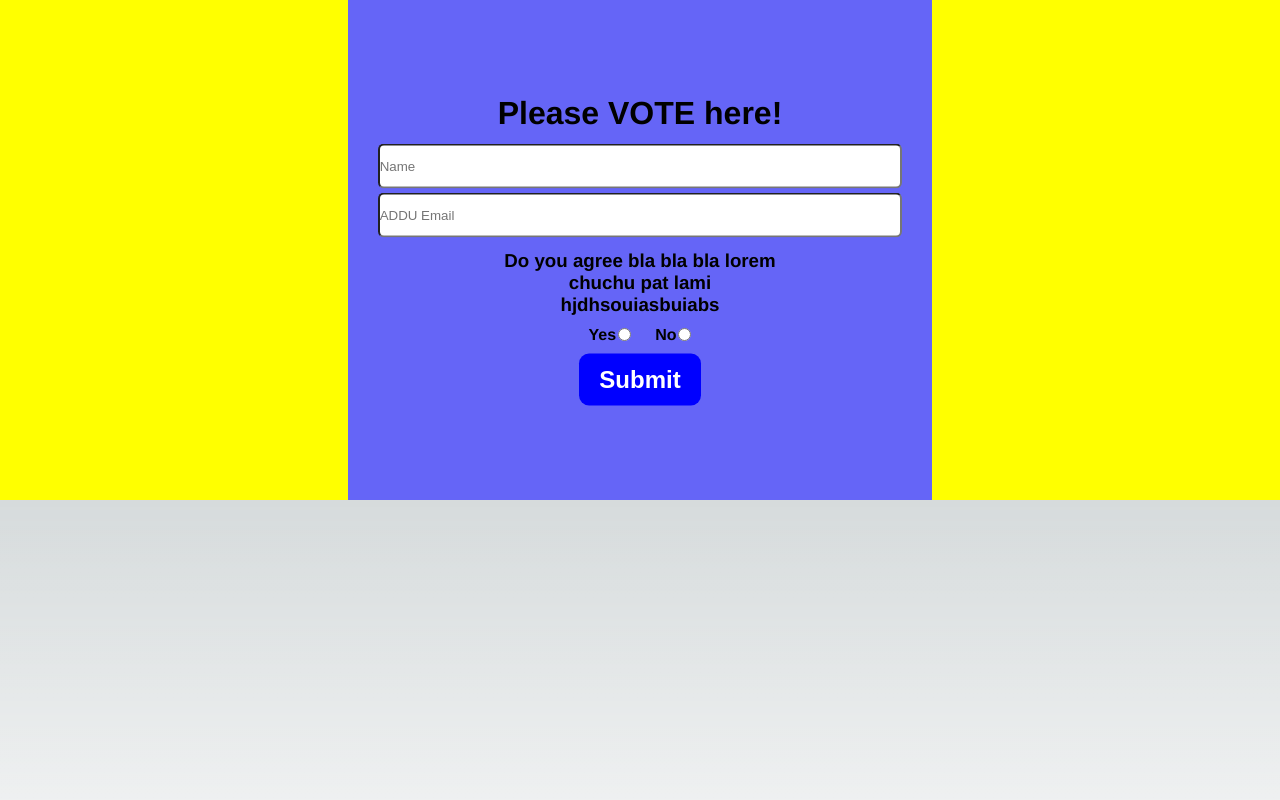
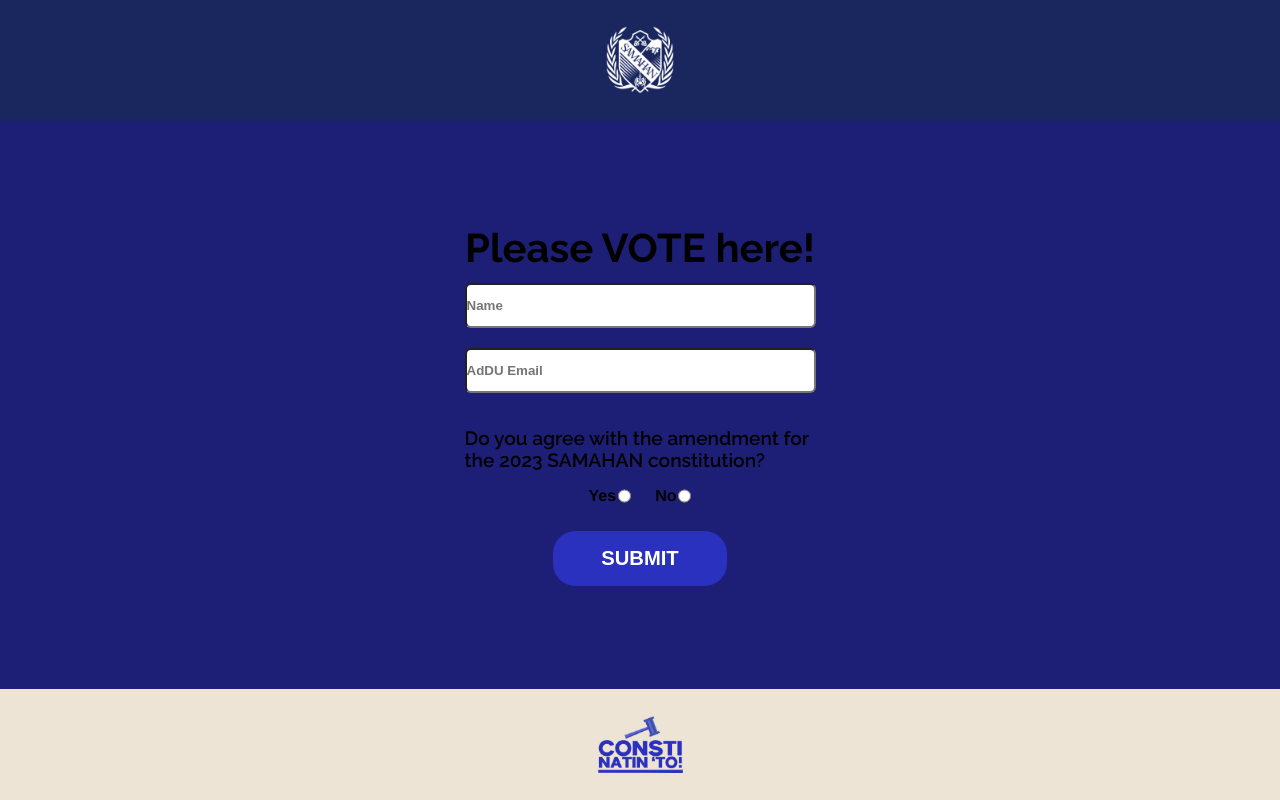
Before and after one commit to SAMAHAN-Systems-Development/SAMAHAN-Consti-web, a Next.js app: page / in a window 1280 px wide. Built offline with nearby package versions, Linux system fonts and the light colour scheme.

Commit message:
added header and footer, adjusted voteform

```diff
--- /dev/null
+++ b/components/Footer/Footer.jsx
@@ -0,0 +1,15 @@
+import Image from "next/image";
+import React from "react";
+import styles from "./Footer.module.css";
+
+const Footer = () => {
+  return (
+    <footer className={styles.footer}>
+      <div className={styles.image_wrapper}>
+        <Image src="/consti_natin.png" fill objectFit="contain" />
+      </div>
+    </footer>
+  );
+};
+
+export default Footer;
--- /dev/null
+++ b/components/Footer/Footer.module.css
@@ -0,0 +1,14 @@
+.footer {
+  flex: 1;
+  width: 100%;
+  background-color: #ede4d6;
+  display: flex;
+  align-items: center;
+  justify-content: center;
+}
+
+.image_wrapper {
+  width: 250px;
+  height: 90px;
+  position: relative;
+}
--- /dev/null
+++ b/components/Header/Header.jsx
@@ -0,0 +1,15 @@
+import Image from "next/image";
+import React from "react";
+import styles from "./Header.module.css";
+
+const Header = () => {
+  return (
+    <div className={styles.header}>
+      <div className={styles.image_wrapper}>
+        <Image src="/SAMAHAN.png" fill objectFit="contain" />
+      </div>
+    </div>
+  );
+};
+
+export default Header;
--- /dev/null
+++ b/components/Header/Header.module.css
@@ -0,0 +1,15 @@
+.header {
+  flex: 1;
+  width: 100%;
+  background-color: #1a275f;
+  display: flex;
+  align-items: center;
+  justify-content: center;
+  z-index: 999;
+}
+
+.image_wrapper {
+  width: 100px;
+  height: 100px;
+  position: relative;
+}
--- a/components/Voteform.jsx
+++ b/components/Voteform/Voteform.jsx
@@ -1,5 +1,5 @@
 import React from "react";
-import styles from "../components/Voteformstyles.module.css";
+import styles from "./Voteformstyles.module.css";
 import { useState } from "react";
 import axios from "axios";
 export default function Voteform() {
@@ -36,6 +36,7 @@
         <h1 className={styles.head}>Please VOTE here!</h1>
         <form>
           <div className={styles.section}>
+            <div className={styles.input_group}>
               <input
                 type="text"
                 placeholder="Name"
@@ -44,13 +45,16 @@
               />
               <input
                 type="text"
-              placeholder="ADDU Email"
+                placeholder="AdDU Email"
                 onChange={({ target }) => setEmail(target?.value)}
                 className={styles.input}
               />
+            </div>
 
+            <div className={styles.radio_group}>
               <h3 className={styles.text}>
-              Do you agree bla bla bla lorem chuchu pat lami hjdhsouiasbuiabs
+                Do you agree with the amendment for the 2023 SAMAHAN
+                constitution?
               </h3>
               <div class={styles.radio}>
                 Yes{" "}
@@ -68,6 +72,8 @@
                   className={styles.linput}
                 />
               </div>
+            </div>
+
             <input
               type="submit"
               value="Submit"
--- a/components/Voteformstyles.module.css
+++ b/components/Voteform/Voteformstyles.module.css
@@ -1,10 +1,9 @@
 .container {
-  background-color: rgb(101, 101, 247);
+  background-color: #1d1f76;
+  justify-content: center;
+  width: 21.9375rem;
+}
 
-  justify-content: center;
-
-  width: fit-content;
-}
 .innercontainer {
   position: relative;
   top: 50%;
@@ -12,12 +11,13 @@
   display: flex;
   text-align: center;
   flex-direction: column;
+  width: fit-content;
 }
+
 .section {
   display: flex;
   justify-content: center;
   flex-direction: column;
-  gap: 10%;
 }
 
 .radio {
@@ -30,24 +30,35 @@
   font-weight: 700;
 }
 
+.input_group {
+  display: flex;
+  flex-direction: column;
+  gap: 1rem;
+}
+
 .input {
   display: flex;
   margin: 2px auto;
-  width: 90%;
+  width: 100%;
   height: 45px;
   border-radius: 6px;
   gap: 10px;
   background-color: white;
-  color: black;
+  font-weight: 900;
+}
+
+.input input {
+  color: #2a31be !important;
 }
 
 .text {
   margin: auto;
-  width: 50%;
+  width: 100%;
   word-wrap: break-word;
-  text-align: center;
-  padding: 10px 0;
-  font-family: "Montserrat", Helvetica, sans-serif;
+  text-align: left;
+  padding: 1rem 0;
+  font-size: 1.2rem;
+  font-weight: 600;
 }
 
 .button {
@@ -56,16 +67,17 @@
   flex-direction: row;
   justify-content: center;
   align-items: center;
-  padding: 12px 20px;
-  background: blue;
-  border-radius: 10px;
+  padding: 1rem 3rem;
+  background: #2a31be;
+  border-radius: 1.4rem;
   border: 0;
   width: fit-content;
   height: fit-content;
   text-decoration: none;
   color: white;
   cursor: pointer;
-  font-size: 1.5rem;
+  text-transform: uppercase;
+  font-size: 1.2625rem;
   font-weight: 600;
 
   transition: transform 0.3s ease-in, background-color 0.1s ease;
@@ -77,7 +89,8 @@
 }
 
 .head {
-  font-family: "Montserrat", Helvetica, sans-serif;
+  font-size: 2.5rem;
+  font-weight: 700;
   padding-bottom: 10px;
 }
 
@@ -89,3 +102,10 @@
 .linput {
   margin-left: 2px;
 }
+
+.radio_group {
+  display: flex;
+  flex-direction: column;
+  gap: 0rem;
+  padding: 1rem 0rem;
+}
--- a/pages/_document.js
+++ b/pages/_document.js
@@ -1,13 +1,20 @@
-import { Html, Head, Main, NextScript } from 'next/document'
+import { Html, Head, Main, NextScript } from "next/document";
 
 export default function Document() {
   return (
     <Html lang="en">
-      <Head />
+      <Head>
+        <link rel="preconnect" href="https://fonts.googleapis.com" />
+        <link rel="preconnect" href="https://fonts.gstatic.com" crossorigin />
+        <link
+          href="https://fonts.googleapis.com/css2?family=Raleway:wght@300;400;500;600;700;800;900&display=swap"
+          rel="stylesheet"
+        />
+      </Head>
       <body>
         <Main />
         <NextScript />
       </body>
     </Html>
-  )
+  );
 }
--- a/pages/index.js
+++ b/pages/index.js
@@ -1,14 +1,20 @@
-import Head from 'next/head'
-import Image from 'next/image'
-import { Inter } from '@next/font/google'
-import styles from '@/styles/Home.module.css'
-import Voteform from '@/components/Voteform'
-const inter = Inter({ subsets: ['latin'] })
+import Head from "next/head";
+import Image from "next/image";
+import { Inter } from "@next/font/google";
+import styles from "@/styles/Home.module.css";
+import Voteform from "@/components/Voteform/Voteform";
+import Footer from "@/components/Footer/Footer";
+import Header from "@/components/Header/Header";
+const inter = Inter({ subsets: ["latin"] });
 
 export default function Home() {
   return (
-    <div className={styles.outer}>
-     <Voteform />
-    </div>
-  )
+    <main className={styles.main}>
+      <Header />
+      <div className={styles.outer}>
+        <Voteform />
+      </div>
+      <Footer />
+    </main>
+  );
 }
--- a/styles/Home.module.css
+++ b/styles/Home.module.css
@@ -1,8 +1,13 @@
-.outer{
-  position: relative;
-  height: 500px;
-  width: 100vw;
-  background-color: yellow;
+.main {
+  display: flex;
+  flex-direction: column;
+  min-height: 100vh;
+}
+
+.outer {
+  height: 100%;
+  flex: 10;
+  background-color: #1d1f76;
   display: flex;
   justify-content: center;
 }
--- a/styles/globals.css
+++ b/styles/globals.css
@@ -1,9 +1,9 @@
 :root {
   --max-width: 1100px;
   --border-radius: 12px;
-  --font-mono: ui-monospace, Menlo, Monaco, 'Cascadia Mono', 'Segoe UI Mono',
-    'Roboto Mono', 'Oxygen Mono', 'Ubuntu Monospace', 'Source Code Pro',
-    'Fira Mono', 'Droid Sans Mono', 'Courier New', monospace;
+  --font-mono: ui-monospace, Menlo, Monaco, "Cascadia Mono", "Segoe UI Mono",
+    "Roboto Mono", "Oxygen Mono", "Ubuntu Monospace", "Source Code Pro",
+    "Fira Mono", "Droid Sans Mono", "Courier New", monospace;
 
   --foreground-rgb: 0, 0, 0;
   --background-start-rgb: 214, 219, 220;
@@ -83,6 +83,7 @@
 body {
   max-width: 100vw;
   overflow-x: hidden;
+  font-family: "Raleway", sans-serif;
 }
 
 body {
```
Also changed, not shown: public/SAMAHAN.png (added), public/consti_natin.png (added). Lines whose indentation alone changed are shown as unchanged.
